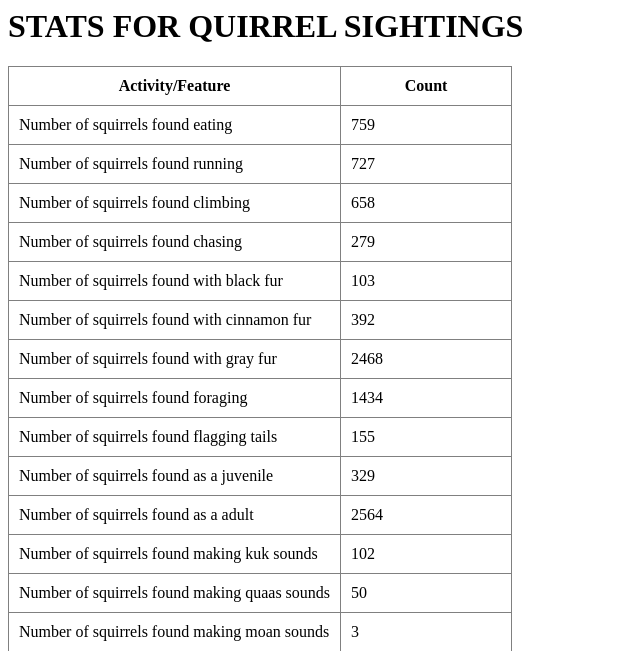
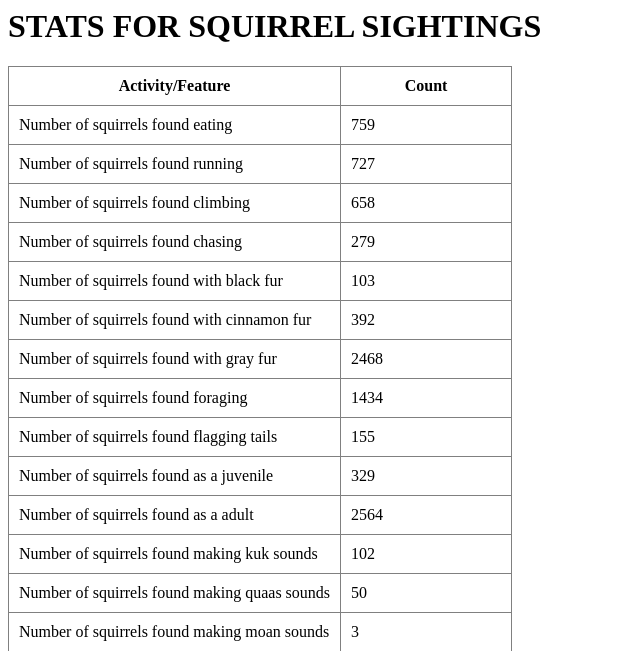
Before and after one commit to Ravleen-Singh-Virdi/Squirrel_Tracker, a Django app: page /squirrel_sightings/stats/ in a window 1280 px wide. Shown: the top 651 px of the page, without its empty margins (0-640 px from the left). Run offline with Django 3.2, Linux system fonts and the light colour scheme; data comes from the database, SQL or seed files in the repository.

Commit message:
Commit has been done

```diff
--- a/Squirrel_Sightings/models.py
+++ b/Squirrel_Sightings/models.py
@@ -99,6 +99,7 @@ class Squirrels(models.Model):
     )
     Other_Activities = models.CharField(
             max_length=100,
+            default=None,
             help_text=_('Other activities'),
     )
     Kuks = models.BooleanField(
--- a/Squirrel_Sightings/templates/Squirrel_Sightings/stats.html
+++ b/Squirrel_Sightings/templates/Squirrel_Sightings/stats.html
@@ -1,6 +1,6 @@
 {% load static %}
 <link rel="stylesheet" type="text/css" href="{% static 'Squirrel_Sightings/style.css' %}">
-<h1>STATS FOR QUIRREL SIGHTINGS</h1>
+<h1>STATS FOR SQUIRREL SIGHTINGS</h1>
 <table>
 	<thead>
 		<tr>
```
